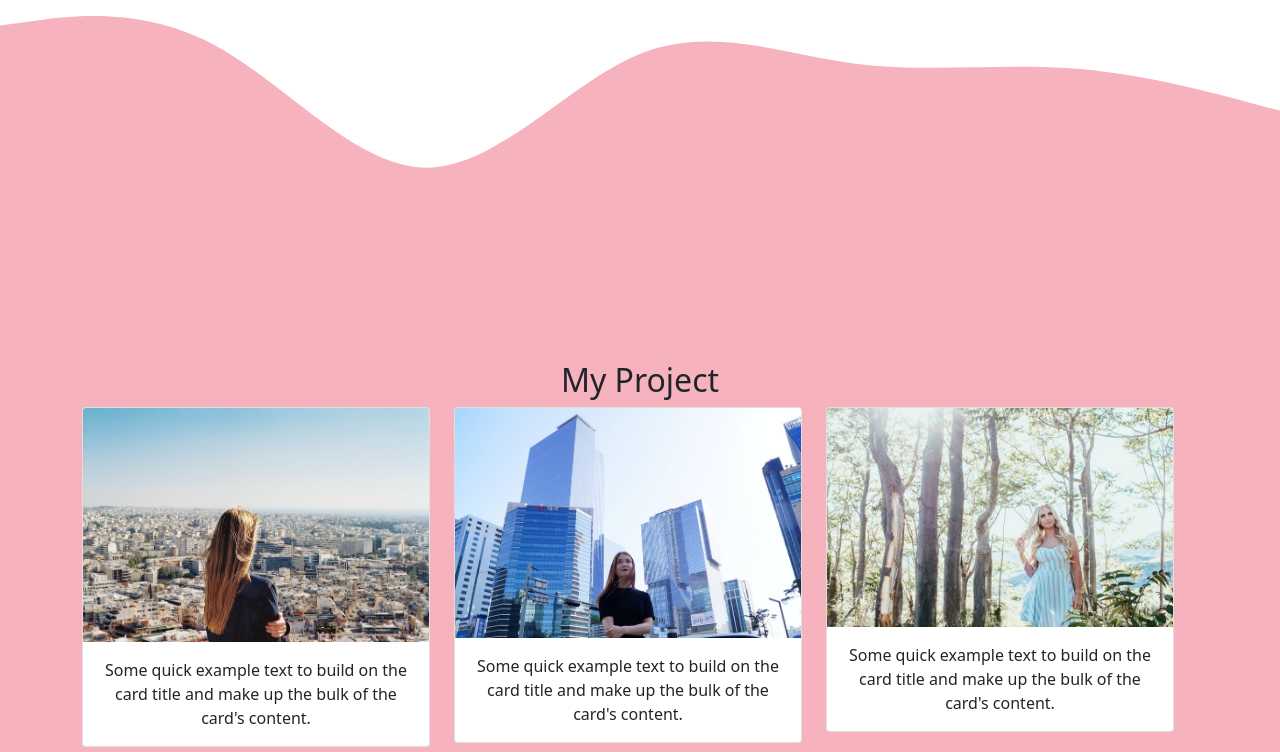
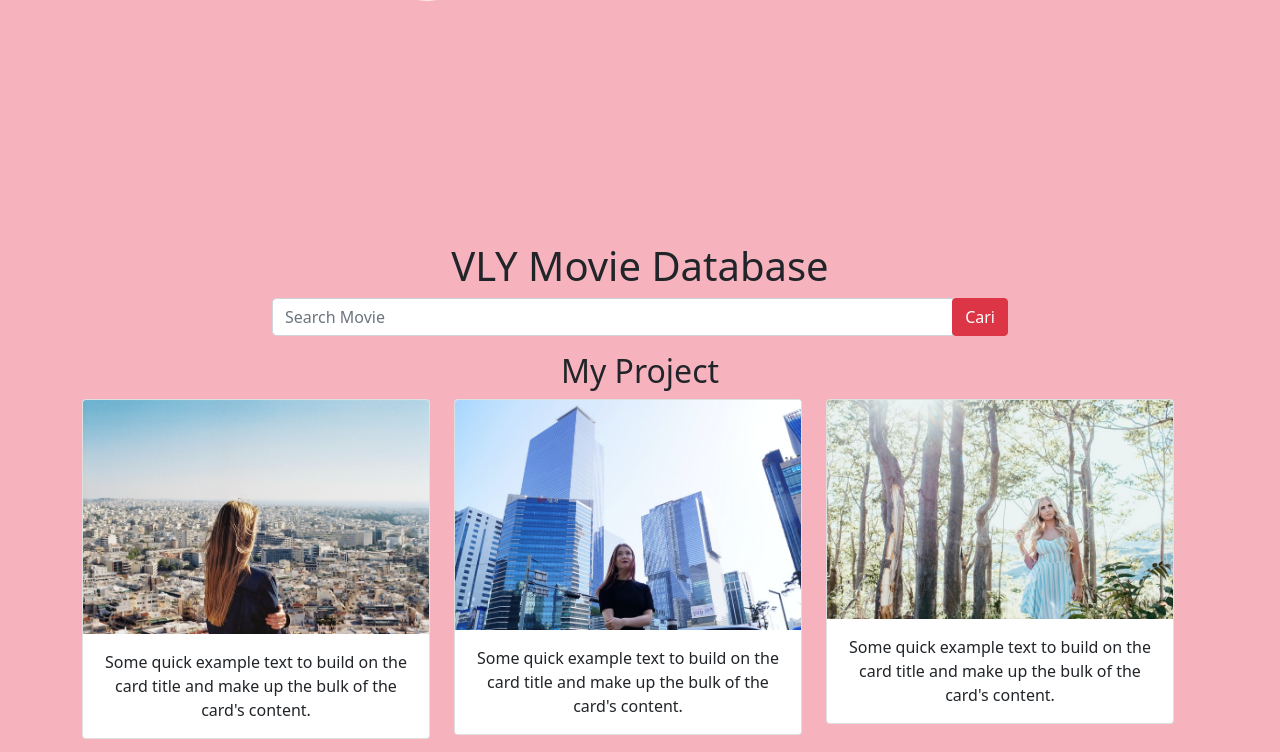
Before and after one commit to zulkiflyvly/portfolio-b5, a plain HTML site: page index.html in a window 1280 px wide. Shown: the part 1104-1856 px from the top of the page. Drawn offline with nearby package versions, Linux system fonts and the light colour scheme.

Commit message:
Update index.html

```diff
--- a/index.html
+++ b/index.html
@@ -44,7 +44,7 @@
 
     <!-- Jumbotron -->
     <section class="jumbotron text-center">
-      <img src="img/biru.jpg" alt="vly" width="200" class="rounded-circle img-thumbnail" />
+      <img src="img/vlyy.jpg" alt="vly" width="200" class="rounded-circle img-thumbnail" />
       <h1 class="display-4">Kifly vly</h1>
       <p class="lead">Programmer</p>
 
@@ -91,6 +91,24 @@
     <!-- Project -->
     <section id="project">
       <div class="container">
+         <div class="row mt-5 text-center">
+        <div class="col">
+          <h1>VLY Movie Database</h1>
+        </div>
+      </div>
+
+      <div class="row">
+        <div class="col-md-8 mx-auto">
+          <div class="input-group mb-3">
+            <input type="text" class="form-control input-keyword" placeholder="Search Movie" />
+            <div class="input-group-append">
+              <button class="btn btn-danger search-button" id="basic-addon2">Cari</button>
+            </div>
+          </div>
+        </div>
+      </div>
+
+      <div class="row movie-container justify-content-center"></div>
         <div class="row text-center mb-3">
           <div class="col">
             <h2>My Project</h2>
```
